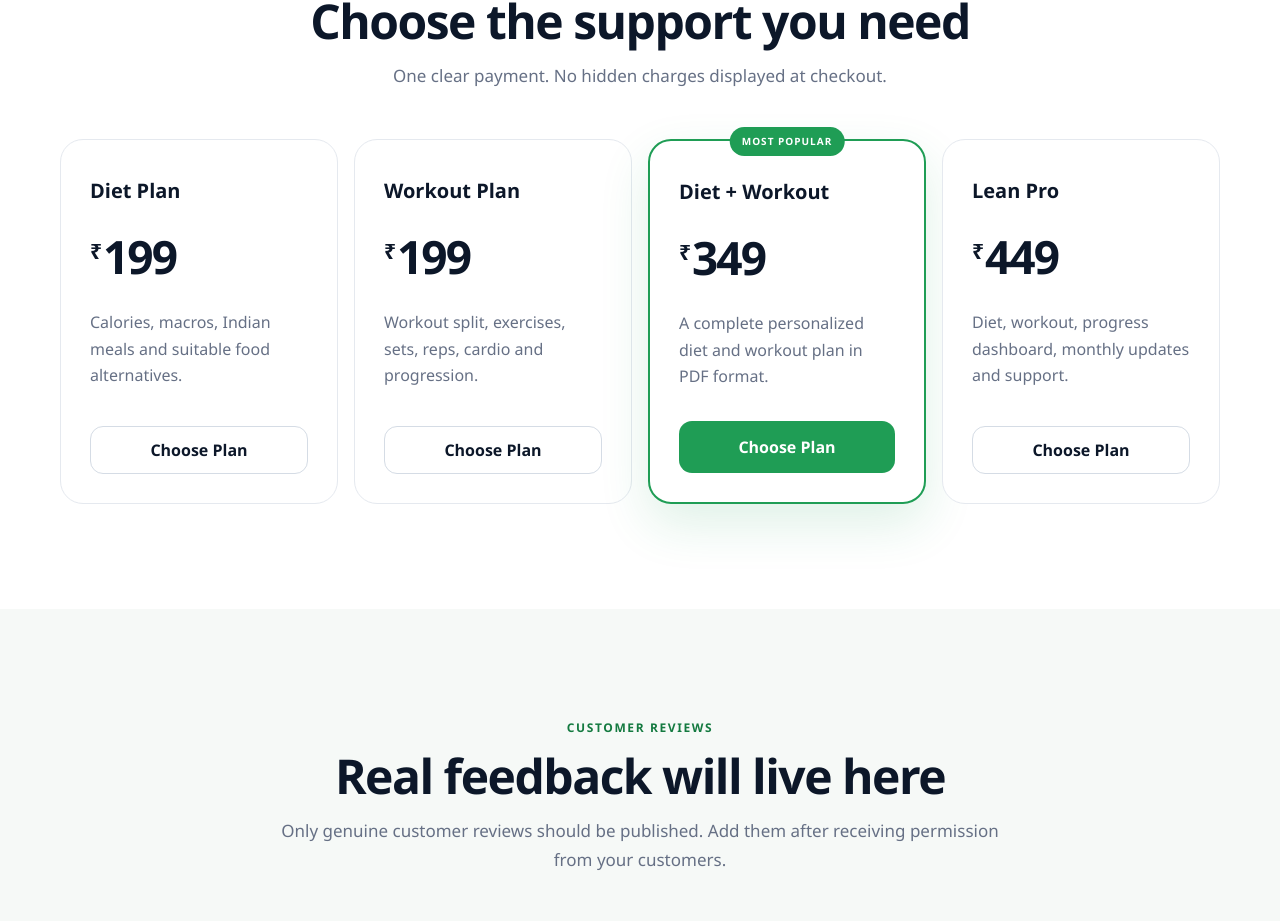
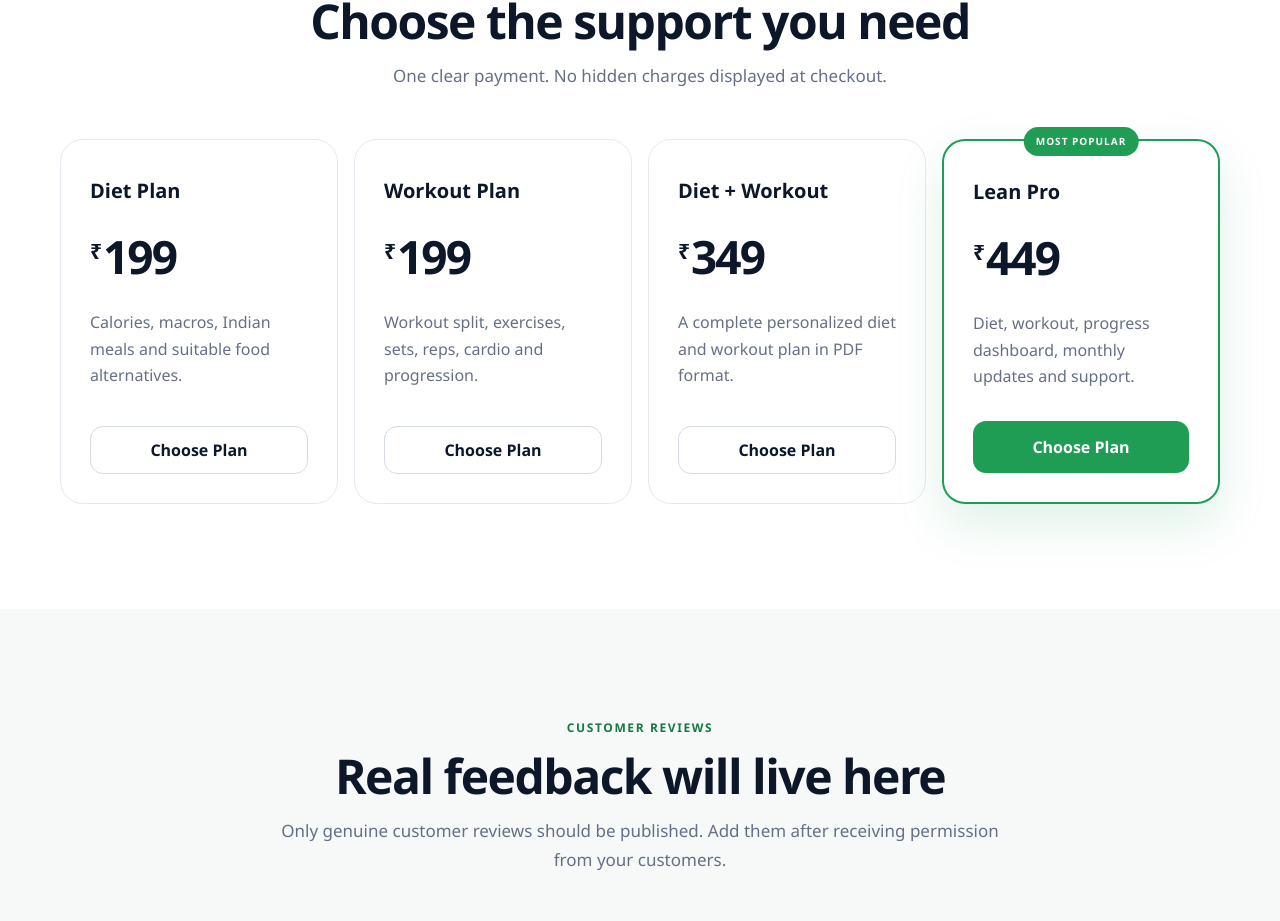
Before and after one commit to Varshithyadav9/leanfit, a React (Vite) app: page / in a window 1280 px wide. Shown: the part 3276-4197 px from the top of the page. Built offline with nearby package versions, Linux system fonts and the light colour scheme; no server answers.

Commit message:
Redesign complete LeanFit landing page

```diff
--- a/src/components/WelcomePage.jsx
+++ b/src/components/WelcomePage.jsx
@@ -19,8 +19,8 @@ const steps = [
 const plans = [
   { name: "Diet Plan", price: 199, text: "Calories, macros, Indian meals and suitable food alternatives." },
   { name: "Workout Plan", price: 199, text: "Workout split, exercises, sets, reps, cardio and progression." },
-  { name: "Diet + Workout", price: 349, text: "A complete personalized diet and workout plan in PDF format.", popular: true },
-  { name: "Lean Pro", price: 449, text: "Diet, workout, progress dashboard, monthly updates and support." },
+  { name: "Diet + Workout", price: 349, text: "A complete personalized diet and workout plan in PDF format.", },
+  { name: "Lean Pro", price: 449, text: "Diet, workout, progress dashboard, monthly updates and support.", popular: true },
 ];
 
 const faqs = [
```
